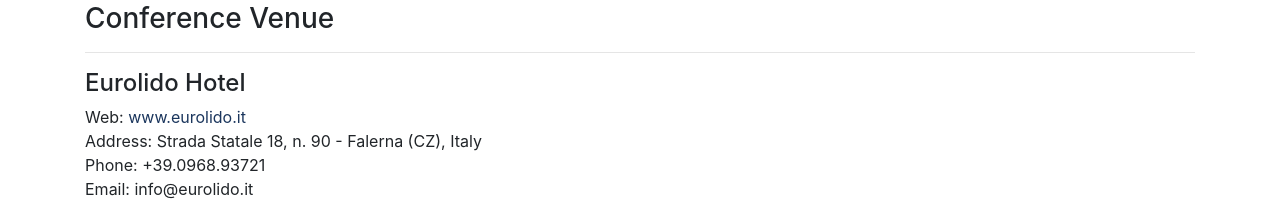
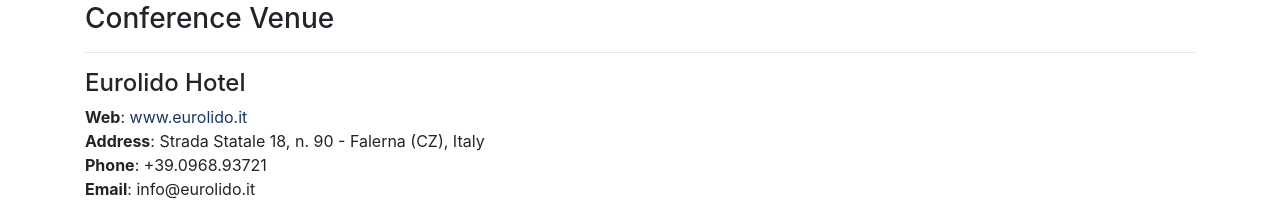
Before and after one commit to cyber-science/2022, a Jekyll site: the page built from _pages/venue.md, in a window 1280 px wide. Shown: the part 294-499 px from the top of the page. Built offline with Jekyll 4.4.1, drawn with Linux system fonts in a browser that asks for light colours; part of the change alters nothing that is shown; some of the changed text lies outside the part shown.

```diff
--- a/_pages/venue.md
+++ b/_pages/venue.md
@@ -9,11 +9,11 @@ permalink: /venue/
 
 <h4>Eurolido Hotel</h4>
 
-Web: <a href="www.eurolido.it">www.eurolido.it</a><br/>
-Address: Strada Statale 18, n. 90 - Falerna (CZ), Italy<br/>
-Phone: +39.0968.93721<br/>
-Email: info@eurolido.it<br/>
-WhatsApp: +39.391.1373902<br/>
+<b>Web</b>: <a href="https://www.eurolido.it">www.eurolido.it</a><br/>
+<b>Address</b>: Strada Statale 18, n. 90 - Falerna (CZ), Italy<br/>
+<b>Phone</b>: +39.0968.93721<br/>
+<b>Email</b>: info@eurolido.it<br/>
+<b>WhatsApp</b>: +39.391.1373902<br/>
 
 <img src="/2022/assets/images/eurolido.png"/>
 
```
Also changed, not shown: 1 other file.
